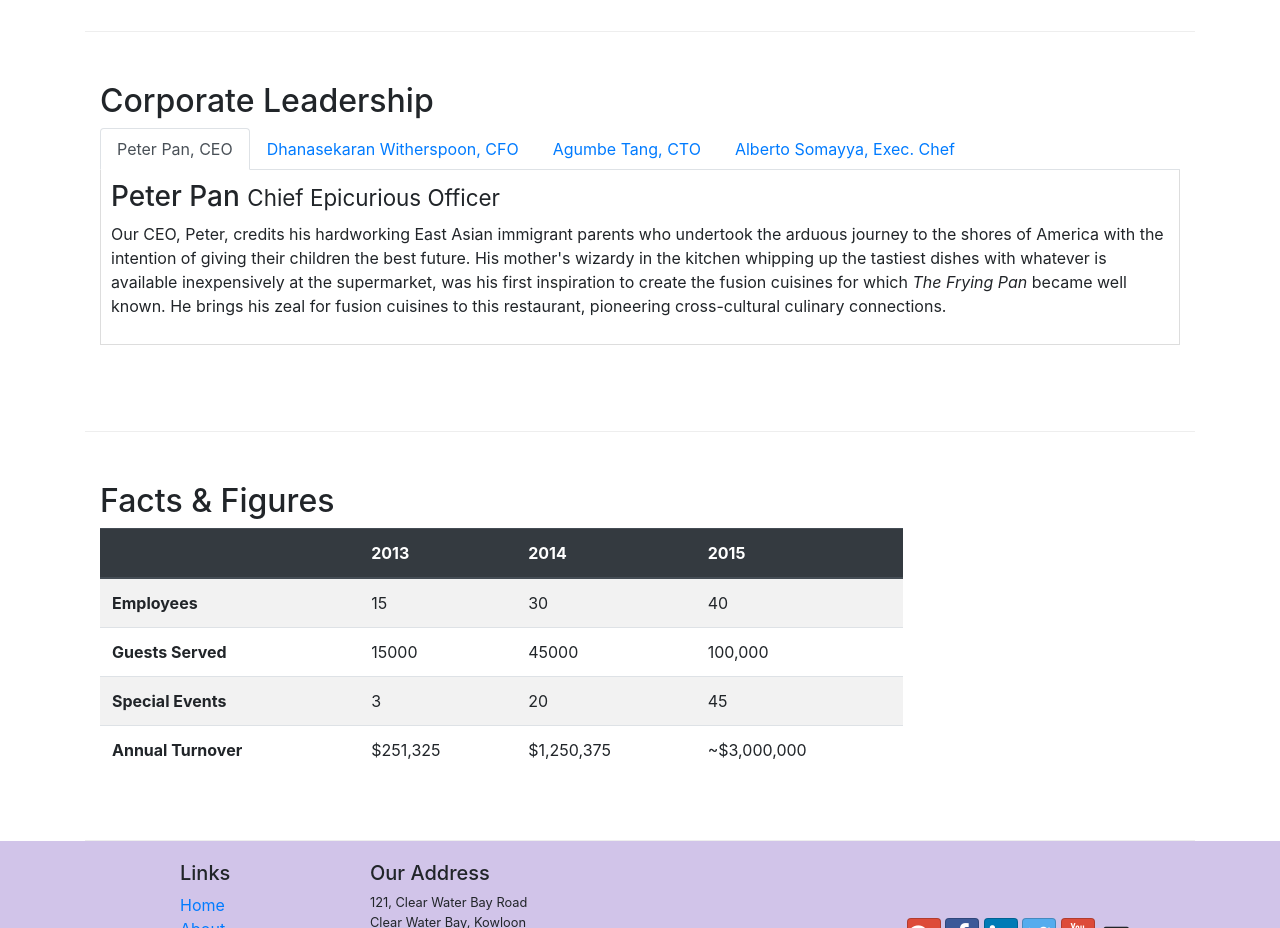
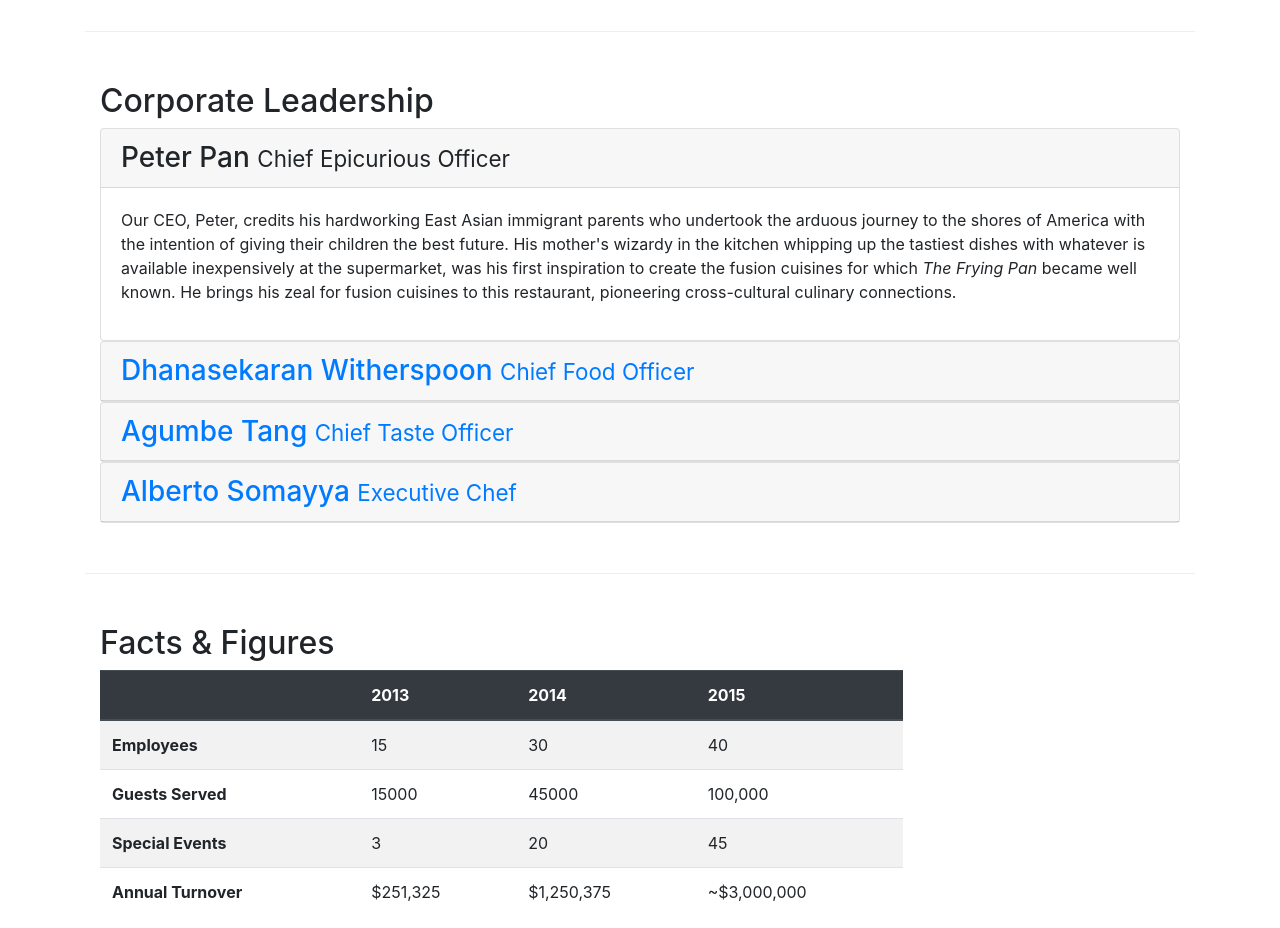
Before and after one commit to krushnatkhawale/confusion, a website: page aboutus.html in a window 1280 px wide. Shown: the part 940-1868 px from the top of the page. Drawn offline with nearby package versions, Linux system fonts and the light colour scheme.

Commit message:
Accordion

```diff
--- a/aboutus.html
+++ b/aboutus.html
@@ -103,46 +103,68 @@
             <div class="col-12">
                 <h2>Corporate Leadership</h2>
 
-                <ul class="nav nav-tabs">
-                    <li class="nav-item">
-                        <a class="nav-link active" href="#peter"
-                        role="tab"  data-toggle="tab">Peter Pan, CEO</a>
-                    </li>
-                    <li class="nav-item">
-                        <a class="nav-link" href="#danny"
-                        role="tab"  data-toggle="tab">Dhanasekaran Witherspoon, CFO</a>
-                    </li>
-                    <li class="nav-item">
-                        <a class="nav-link" href="#agumbe"
-                        role="tab"  data-toggle="tab">Agumbe Tang, CTO</a>
-                    </li>
-                    <li class="nav-item">
-                        <a class="nav-link" href="#alberto"
-                        role="tab"  data-toggle="tab">Alberto Somayya, Exec. Chef</a>
-                    </li>
-                </ul>
 
-                <div class="tab-content">
 
-                    <div role="tabpanel" class="tab-pane fade show active" id="peter">
-                        <h3>Peter Pan <small>Chief Epicurious Officer</small></h3>
-                        <p class="d-none d-sm-block">Our CEO, Peter, credits his hardworking East Asian immigrant parents who undertook the arduous journey to the shores of America with the intention of giving their children the best future. His mother's wizardy in the kitchen whipping up the tastiest dishes with whatever is available inexpensively at the supermarket, was his first inspiration to create the fusion cuisines for which <em>The Frying Pan</em> became well known. He brings his zeal for fusion cuisines to this restaurant, pioneering cross-cultural culinary connections.</p>
+                <div id="accordion">
+
+                    <div class="card">
+                        <div class="card-header" role="tab" id="peterhead">
+                        <h3 class="mb-0">
+                            <a data-toggle="collapse" data-target="#peter">
+                            Peter Pan <small>Chief Epicurious Officer</small>
+                            </a>
+                        </h3>
+                        </div>
+                        <div class="collapse show" id="peter" data-parent="#accordion">
+                            <div class="card-body">
+                                <p class="d-none d-sm-block">Our CEO, Peter, credits his hardworking East Asian immigrant parents who undertook the arduous journey to the shores of America with the intention of giving their children the best future. His mother's wizardy in the kitchen whipping up the tastiest dishes with whatever is available inexpensively at the supermarket, was his first inspiration to create the fusion cuisines for which <em>The Frying Pan</em> became well known. He brings his zeal for fusion cuisines to this restaurant, pioneering cross-cultural culinary connections.</p>
+                            </div>
+                        </div>
                     </div>
 
-                    <div role="tabpanel" class="tab-pane fade" id="danny">
-                        <h3>Dhanasekaran Witherspoon <small>Chief Food Officer</small></h3>
-                        <p class="d-none d-sm-block">Our CFO, Danny, as he is affectionately referred to by his colleagues, comes from a long established family tradition in farming and produce. His experiences growing up on a farm in the Australian outback gave him great appreciation for varieties of food sources. As he puts it in his own words, <em>Everything that runs, wins, and everything that stays, pays!</em></p>
+                        <div class="card">
+                            <div class="card-header" role="tab" id="dannyhead">
+                            <h3 class="mb-0">
+                                <a class="collapsed" data-toggle="collapse" data-target="#danny">
+                                Dhanasekaran Witherspoon <small>Chief Food Officer</small>
+                                </a>
+                            </h3>
+                        </div>
+                        <div class="collapse" id="danny" data-parent="#accordion">
+                            <div class="card-body">
+                                <p class="d-none d-sm-block">Our CFO, Danny, as he is affectionately referred to by his colleagues, comes from a long established family tradition in farming and produce. His experiences growing up on a farm in the Australian outback gave him great appreciation for varieties of food sources. As he puts it in his own words, <em>Everything that runs, wins, and everything that stays, pays!</em></p>
+                            </div>
+                        </div>
+                    </div>
+                    <div class="card">
+                            <div class="card-header" role="tab" id="agumbehead">
+                            <h3 class="mb-0">
+                                <a class="collapsed" data-toggle="collapse" data-target="#agumbe">
+                                Agumbe Tang <small>Chief Taste Officer</small>
+                                </a>
+                            </h3>
+                        </div>
+                        <div class="collapse" id="agumbe" data-parent="#accordion">
+                            <div class="card-body">
+                                <p class="d-none d-sm-block">Blessed with the most discerning gustatory sense, Agumbe, our CTO, personally ensures that every dish that we serve meets his exacting tastes. Our chefs dread the tongue lashing that ensues if their dish does not meet his exacting standards. He lives by his motto, <em>You click only if you survive my lick.</em></p>
+                            </div>
+                        </div>
+                    </div>
+                    <div class="card">
+                            <div class="card-header" role="tab" id="albertohead">
+                            <h3 class="mb-0">
+                                <a class="collapsed" data-toggle="collapse" data-target="#alberto">
+                                Alberto Somayya <small>Executive Chef</small>
+                                </a>
+                            </h3>
+                        </div>
+                        <div class="collapse" id="alberto" data-parent="#accordion">
+                            <div class="card-body">
+                                <p class="d-none d-sm-block"> Award winning three-star Michelin chef with wide International experience having worked closely with whos-who in the culinary world, he specializes in creating mouthwatering Indo-Italian fusion experiences. He says, <em>Put together the cuisines from the two craziest cultures, and you get a winning hit! Amma Mia!</em> </p>
+                            </div>
+                        </div>
                     </div>
 
-                    <div role="tabpanel" class="tab-pane fade" id="agumbe">
-                        <h3>Agumbe Tang <small>Chief Taste Officer</small></h3>
-                        <p class="d-none d-sm-block">Blessed with the most discerning gustatory sense, Agumbe, our CTO, personally ensures that every dish that we serve meets his exacting tastes. Our chefs dread the tongue lashing that ensues if their dish does not meet his exacting standards. He lives by his motto, <em>You click only if you survive my lick.</em></p>
-                    </div>
-
-                    <div role="tabpanel" class="tab-pane fade" id="alberto">
-                        <h3>Alberto Somayya <small>Executive Chef</small></h3>
-                        <p class="d-none d-sm-block">Award winning three-star Michelin chef with wide International experience having worked closely with whos-who in the culinary world, he specializes in creating mouthwatering Indo-Italian fusion experiences. He says, <em>Put together the cuisines from the two craziest cultures, and you get a winning hit! Amma Mia!</em></p>
-                    </div>
                 </div>
             </div>
        </div>
```
